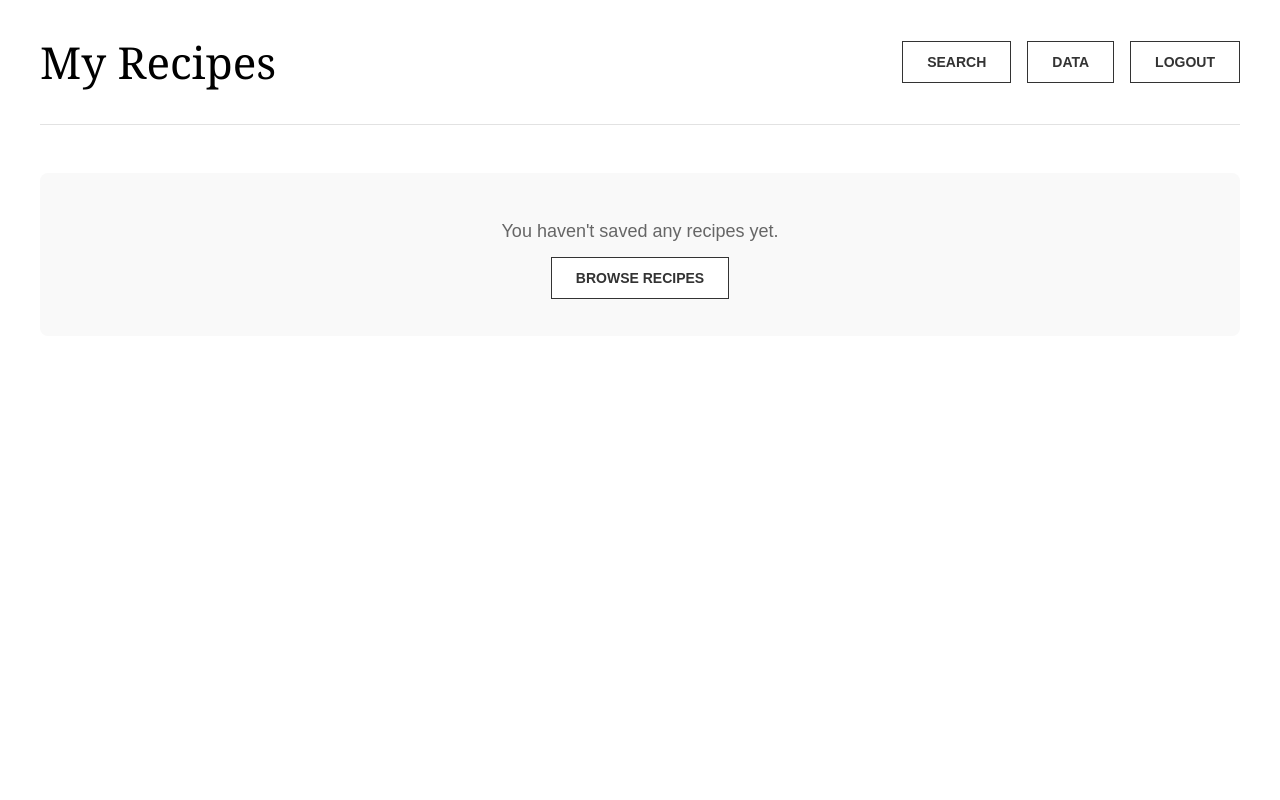
After one commit to ambrosia-fish/recipe-app, a Django app: template src/recipes/templates/recipes/my_recipes.html in a window 1280 px wide. The commit adds this page. Run offline with Django 3.2, Linux system fonts and the light colour scheme; the template is opened without the code that fills it, so the values that code supplies are empty.

Commit message:
implement recipe saving

```diff
--- a/src/recipes/models.py
+++ b/src/recipes/models.py
@@ -1,9 +1,12 @@
 # src/recipes/models.py
 from django.db import models
 from django.urls import reverse
+from django.contrib.auth.models import User
+
 
 
 class Recipe(models.Model):
+    saved_by = models.ManyToManyField(User, related_name='saved_recipes', blank=True)
     name = models.CharField(max_length=120)
     ingredients = models.TextField()
     cooking_time = models.IntegerField()
--- a/src/recipes/templates/recipes/analytics.html
+++ b/src/recipes/templates/recipes/analytics.html
@@ -13,6 +13,7 @@
             <h1>Recipes</h1>
             <div class="nav-buttons">
                 <a href="{% url 'recipes:list' %}" class="nav-button">Search</a>
+                <a href="{% url 'recipes:my_recipes' %}" class="nav-button">My Recipes</a>
                 <a href="{% url 'recipes:analytics' %}" class="nav-button">Data</a>
                 <a href="{% url 'logout' %}" class="nav-button logout-button">Logout</a>
             </div>
--- a/src/recipes/templates/recipes/main.html
+++ b/src/recipes/templates/recipes/main.html
@@ -13,6 +13,7 @@
             <h1>Recipes</h1>
             <div class="nav-buttons">
                 <a href="{% url 'recipes:list' %}" class="nav-button">Search</a>
+                <a href="{% url 'recipes:my_recipes' %}" class="nav-button">My Recipes</a>
                 <a href="{% url 'recipes:analytics' %}" class="nav-button">Data</a>
                 <a href="{% url 'logout' %}" class="nav-button logout-button">Logout</a>
             </div>
--- /dev/null
+++ b/src/recipes/templates/recipes/my_recipes.html
@@ -0,0 +1,36 @@
+{% load static %}
+<!DOCTYPE html>
+<html lang="en">
+<head>
+    <meta charset="UTF-8">
+    <meta name="viewport" content="width=device-width, initial-scale=1.0">
+    <title>My Saved Recipes</title>
+    <link rel="stylesheet" href="{% static 'styles.css' %}">
+</head>
+<body>
+    <div class="container">
+        <div class="header">
+            <h1>My Recipes</h1>
+            <div class="nav-buttons">
+                <a href="{% url 'recipes:list' %}" class="nav-button">Search</a>
+                <a href="{% url 'recipes:analytics' %}" class="nav-button">Data</a>
+                <a href="{% url 'logout' %}" class="nav-button logout-button">Logout</a>
+            </div>
+        </div>
+
+        <div class="recipe-grid">
+            {% for object in recipes %}
+            <a href="{% url 'recipes:recipe_detail' object.id %}" class="recipe-card">
+                <img src="{{ object.pic.url }}" alt="{{ object.name }}" class="recipe-image">
+                <h2 class="recipe-title">{{ object.name }}</h2>
+            </a>
+            {% empty %}
+            <div class="empty-state">
+                <p>You haven't saved any recipes yet.</p>
+                <a href="{% url 'recipes:list' %}" class="nav-button">Browse Recipes</a>
+            </div>
+            {% endfor %}
+        </div>
+    </div>
+</body>
+</html>
--- a/src/recipes/urls.py
+++ b/src/recipes/urls.py
@@ -1,5 +1,6 @@
 from django.urls import path
 from .views import RecipeListView, RecipeDetailView, recipe_home, RecipeAnalyticsView
+from . import views
 
 app_name = "recipes"
 
@@ -8,4 +9,6 @@ urlpatterns = [
     path("list/", RecipeListView.as_view(), name="list"),
     path("list/<pk>/", RecipeDetailView.as_view(), name="recipe_detail"),
     path("data/", RecipeAnalyticsView.as_view(), name="analytics"),
+    path('my-recipes/', views.my_recipes, name='my_recipes'),
+    path('save-recipe/<int:recipe_id>/', views.save_recipe, name='save_recipe'),
 ]
--- a/src/static/styles.css
+++ b/src/static/styles.css
@@ -398,3 +398,19 @@ h2 {
     justify-content: center;
     margin-top: 2rem;
 }
+
+.empty-state {
+    text-align: center;
+    padding: 3rem;
+    background: #f9f9f9;
+    border-radius: 8px;
+    width: 100%;
+    grid-column: 1 / -1;
+}
+
+.empty-state p {
+    font-family: "nyt-franklin", arial, helvetica, sans-serif;
+    font-size: 1.125rem;
+    color: #666;
+    margin-bottom: 1.5rem;
+}
```
Also changed, not shown: src/recipes/templates/recipes/detail.html (+39 -1 lines), src/recipes/views.py (+18 -1 lines), src/recipes/migrations/0003_recipe_saved_by.py (added).
